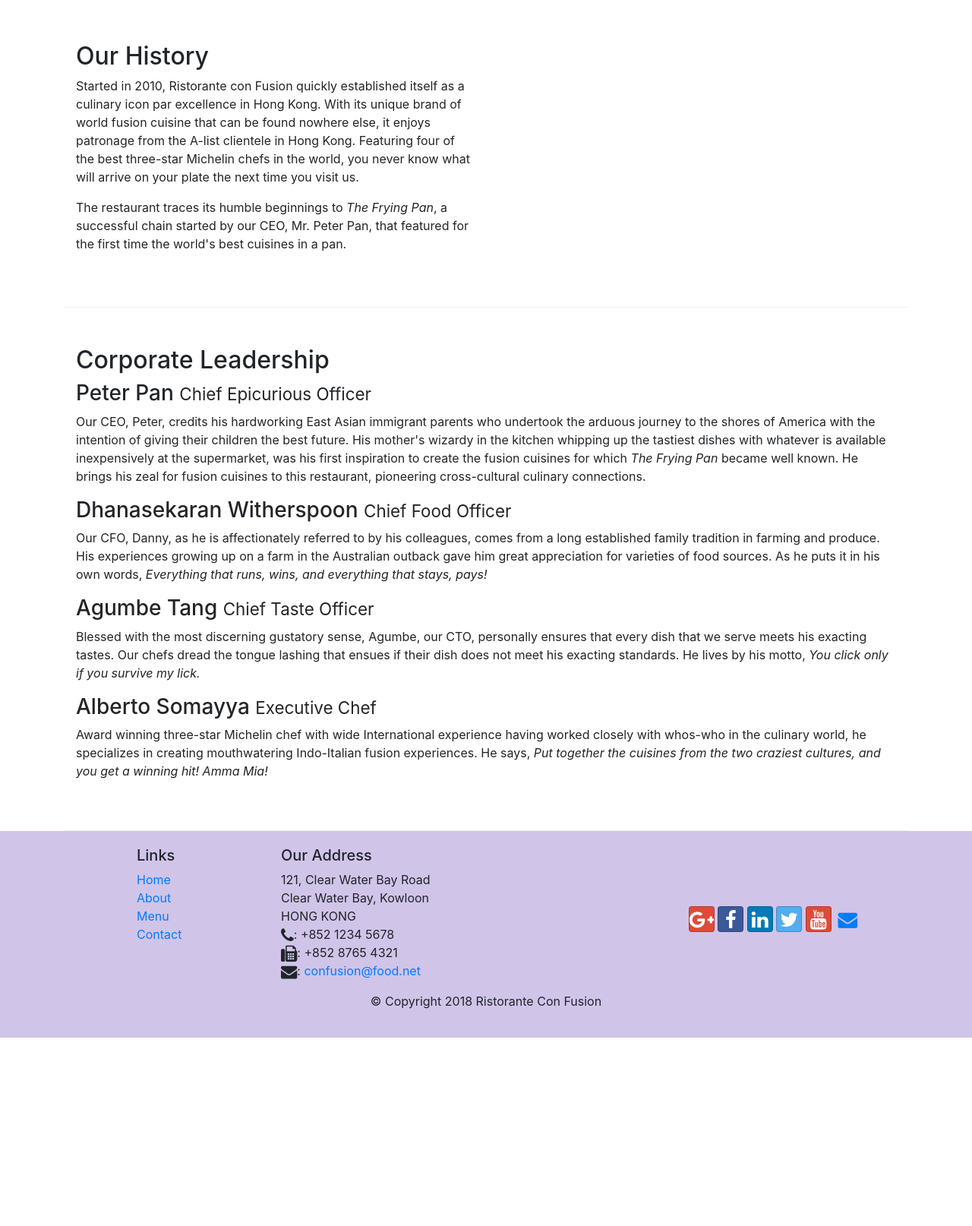
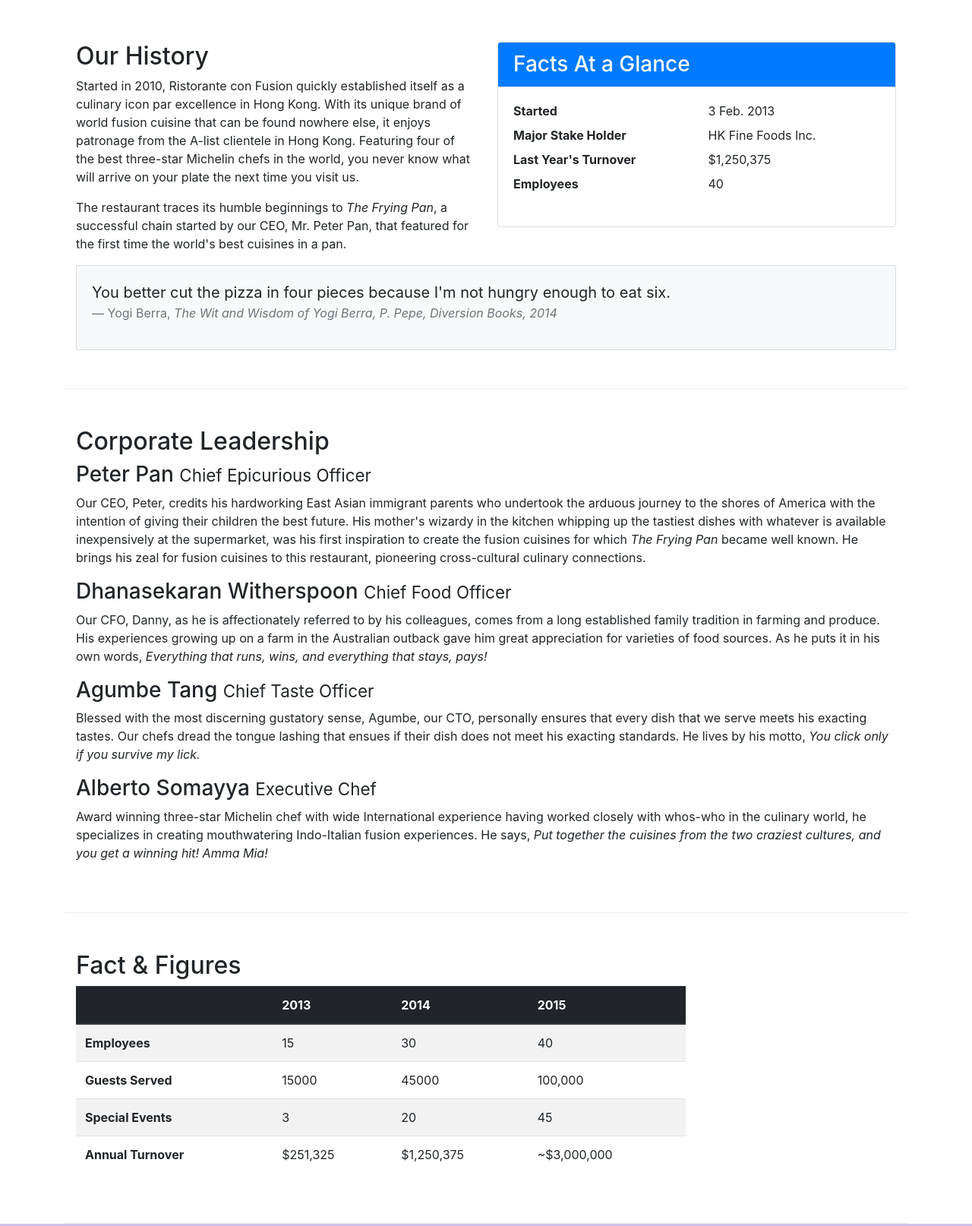
Before and after one commit to SHM02/conFusion, a website: page aboutus.html in a window 1280 px wide. Shown: the part 460-2074 px from the top of the page at 76% size. Before the commit the page ends 1826 px from the top, so only its background shows below. Drawn offline with nearby package versions, Linux system fonts and the light colour scheme.

Commit message:
thumbnails

```diff
--- a/aboutus.html
+++ b/aboutus.html
@@ -22,7 +22,7 @@
       <button class="navbar-toggler" type = "button" data-toggle="collapse" data-target="#Navbar">
         <span class="navbar-toggler-icon"></span>
       </button>
-      <a class="navbar-brand" href= "./index.html">Ristorante Con Fusion</a>
+    <a class="navbar-brand" href="./index.html"><img src="img/logo.png" height="30" width="41"></a>
       <div class="collapse navbar-collapse" id = "Navbar">
       <ul class="navbar-nav mr-auto">
         <li class = "nav-item"><a class = "nav-link" href ="./index.html"><span class="fa fa-home fa-sm"></span> Home</a></li>
@@ -40,8 +40,9 @@
                     <h1>Ristorante con Fusion</h1>
                     <p>We take inspiration from the World's best cuisines, and create a unique fusion experience. Our lipsmacking creations will tickle your culinary senses!</p>
                 </div>
-                <div class="col-12 col-sm">
-                </div>
+                <div class="col-12 col-sm align-self-center">
+                 <img src="img/logo.png" class="img-fluid">
+             </div>
             </div>
         </div>
     </header>
@@ -64,7 +65,34 @@
                 <p>Started in 2010, Ristorante con Fusion quickly established itself as a culinary icon par excellence in Hong Kong. With its unique brand of world fusion cuisine that can be found nowhere else, it enjoys patronage from the A-list clientele in Hong Kong.  Featuring four of the best three-star Michelin chefs in the world, you never know what will arrive on your plate the next time you visit us.</p>
                 <p>The restaurant traces its humble beginnings to <em>The Frying Pan</em>, a successful chain started by our CEO, Mr. Peter Pan, that featured for the first time the world's best cuisines in a pan.</p>
             </div>
-            <div>
+            <div class="col-12 col-sm-6">
+                <div class="card">
+                    <h3 class="card-header bg-primary text-white">Facts At a Glance</h3>
+                    <div class="card-body">
+                        <dl class="row">
+                            <dt class="col-6">Started</dt>
+                            <dd class="col-6">3 Feb. 2013</dd>
+                            <dt class="col-6">Major Stake Holder</dt>
+                            <dd class="col-6">HK Fine Foods Inc.</dd>
+                            <dt class="col-6">Last Year's Turnover</dt>
+                            <dd class="col-6">$1,250,375</dd>
+                            <dt class="col-6">Employees</dt>
+                            <dd class="col-6">40</dd>
+                        </dl>
+                    </div>
+                </div>
+            </div>
+            <div class="col-12">
+                <div class="card card-body bg-light">
+                    <blockquote class="blockquote">
+                        <p class="mb-0">You better cut the pizza in four pieces because
+                            I'm not hungry enough to eat six.</p>
+                        <footer class="blockquote-footer">Yogi Berra,
+                            <cite title="Source Title">The Wit and Wisdom of Yogi Berra,
+                            P. Pepe, Diversion Books, 2014</cite>
+                        </footer>
+                    </blockquote>
+                </div>
             </div>
         </div>
 
@@ -82,7 +110,50 @@
                 <p class = " d-none d-lg-block">Award winning three-star Michelin chef with wide International experience having worked closely with whos-who in the culinary world, he specializes in creating mouthwatering Indo-Italian fusion experiences. He says, <em>Put together the cuisines from the two craziest cultures, and you get a winning hit! Amma Mia!</em></p>
             </div>
        </div>
-
+       <div class="row row-content">
+         <div class="col-12 col-sm-9">
+           <h2>Fact &amp; Figures</h2>
+           <div class="table-responsive">
+                  <table class="table table-striped">
+                      <thead class="thead-dark">
+                          <tr>
+                              <th>&nbsp;</th>
+                              <th>2013</th>
+                              <th>2014</th>
+                              <th>2015</th>
+                          </tr>
+                      </thead>
+                      <tbody>
+                          <tr>
+                              <th>Employees</th>
+                              <td>15</td>
+                              <td>30</td>
+                              <td>40</td>
+                          </tr>
+                          <tr>
+                              <th>Guests Served</th>
+                              <td>15000</td>
+                              <td>45000</td>
+                              <td>100,000</td>
+                          </tr>
+                          <tr>
+                              <th>Special Events</th>
+                              <td>3</td>
+                              <td>20</td>
+                              <td>45</td>
+                          </tr>
+                          <tr>
+                              <th>Annual Turnover</th>
+                              <td>$251,325</td>
+                              <td>$1,250,375</td>
+                              <td>~$3,000,000</td>
+                          </tr>
+                      </tbody>
+                  </table>
+              </div>
+         </div>
+         <div class="col-12 col-sm-3"></div>
+       </div>
     </div>
 
     <footer class="footer">
```
Also changed, not shown: contactus.html (+4 -3 lines), index.html (+28 -8 lines), img/alberto.png (added), img/buffet.png (added), img/logo.png (added), img/uthappizza.png (added), 1 other file.
